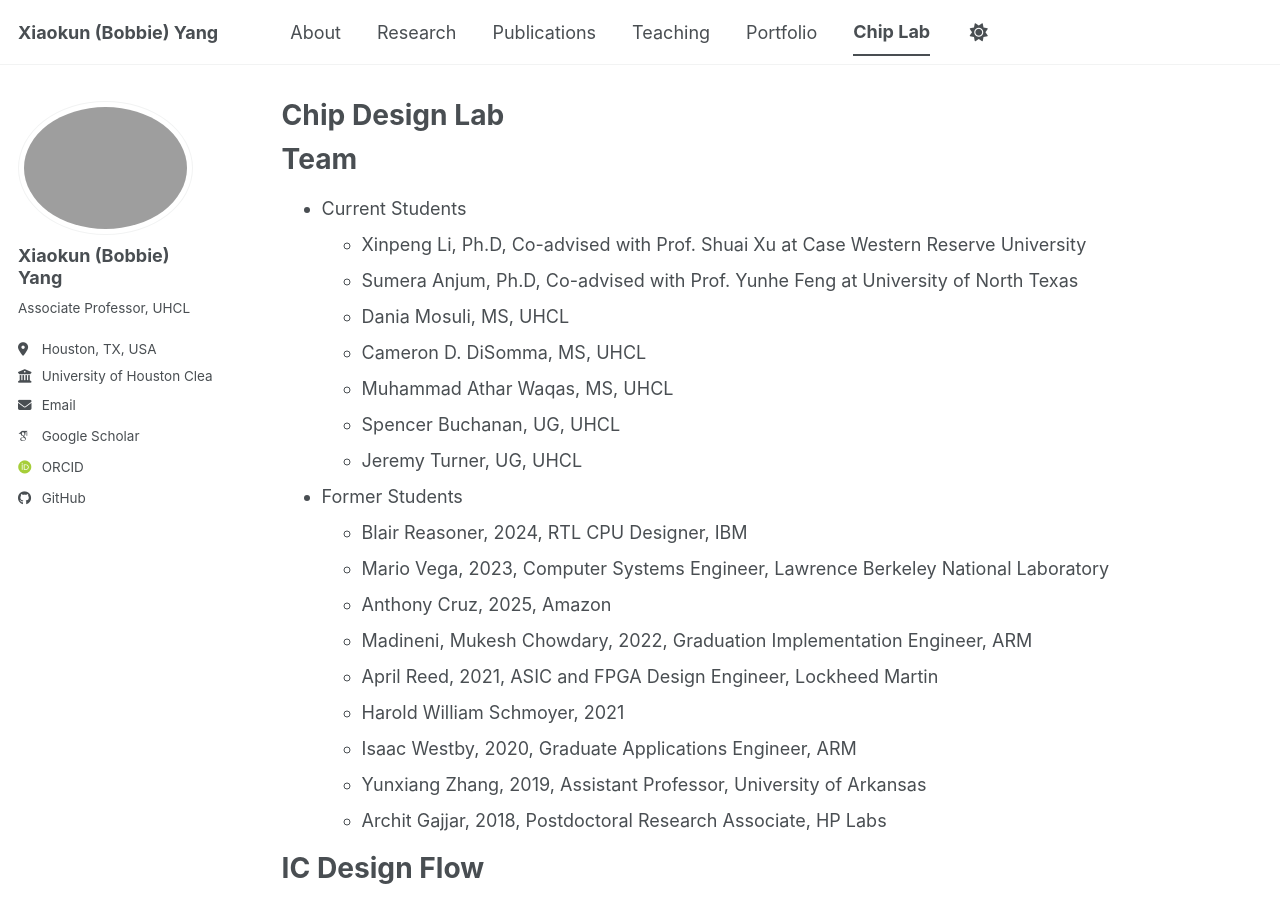
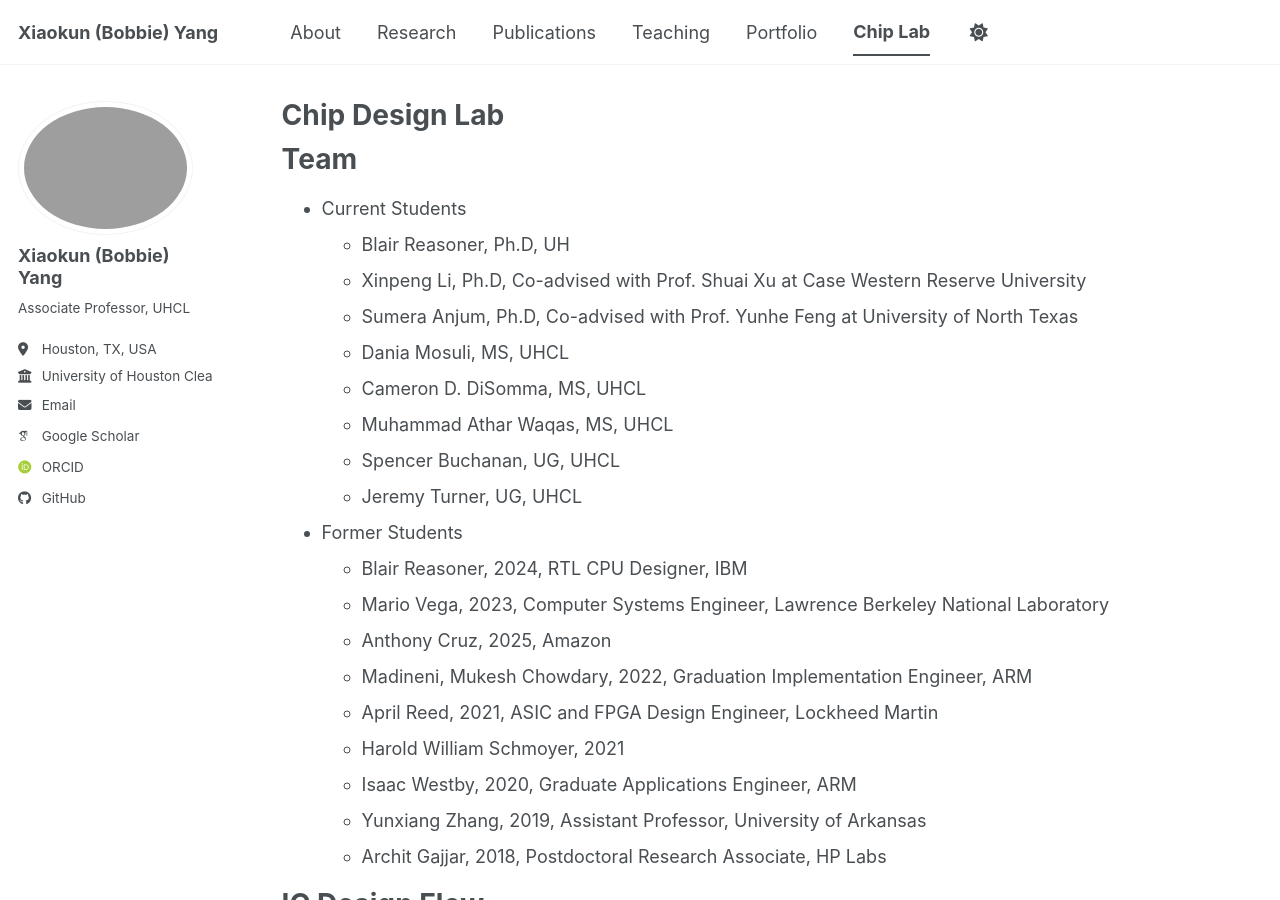
Before and after one commit to bobbieyang/bobbieyang.github.io, a Jekyll site: the page built from _pages/lab.md, in a window 1280 px wide and 900 px high. Built offline with Jekyll 4.4.1, drawn with Linux system fonts in a browser that asks for light colours; some web fonts are replaced; a script bundle is joined from its source files by our own code; library files that are not in the unit come from our copies.

Commit message:
Update lab.md

```diff
--- a/_pages/lab.md
+++ b/_pages/lab.md
@@ -12,6 +12,7 @@ redirect_from:
 Team
 ======
 * Current Students
+  * Blair Reasoner, Ph.D, UH
   * Xinpeng Li, Ph.D, Co-advised with Prof. Shuai Xu at Case Western Reserve University
   * Sumera Anjum, Ph.D, Co-advised with Prof. Yunhe Feng at University of North Texas
   * Dania Mosuli, MS, UHCL
```
